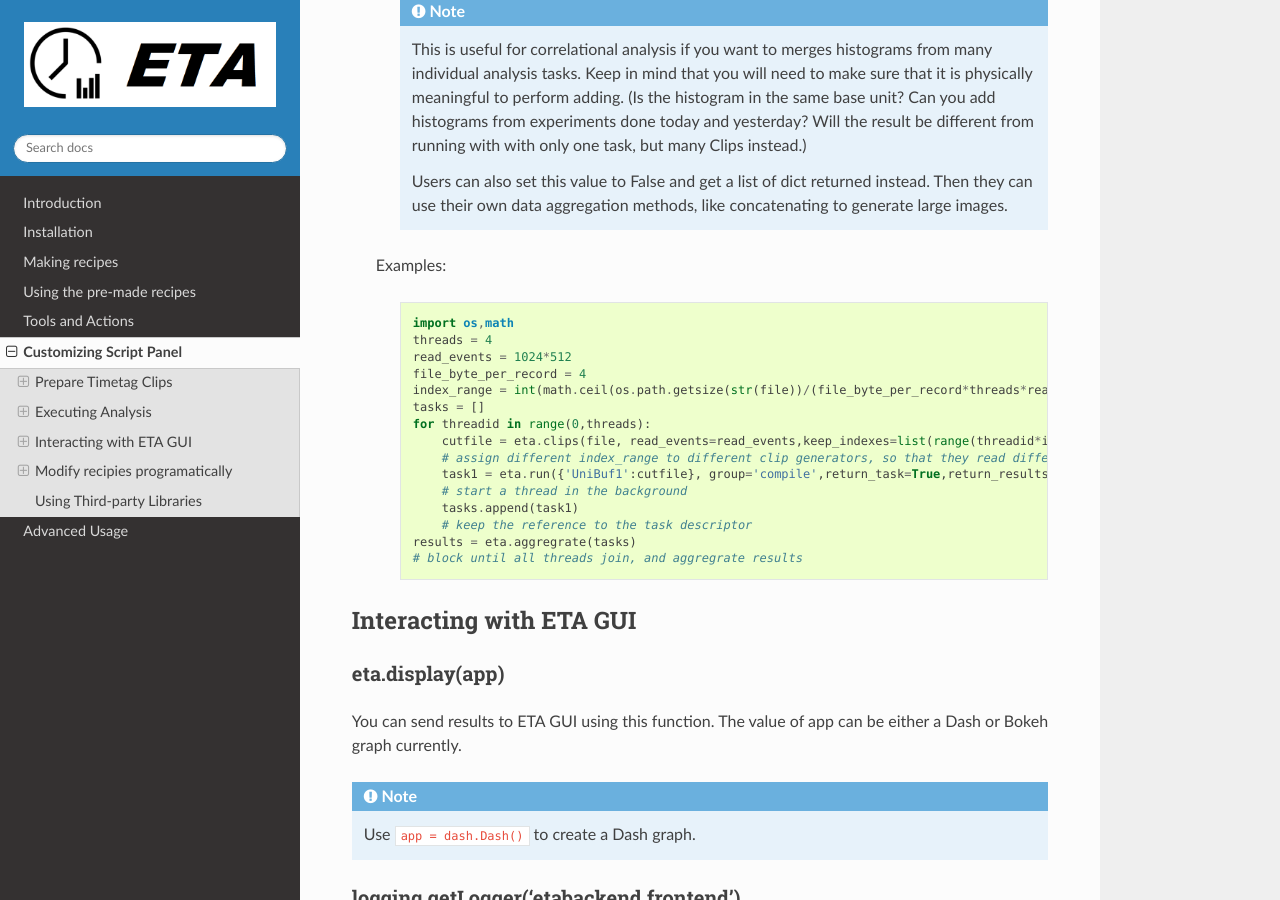
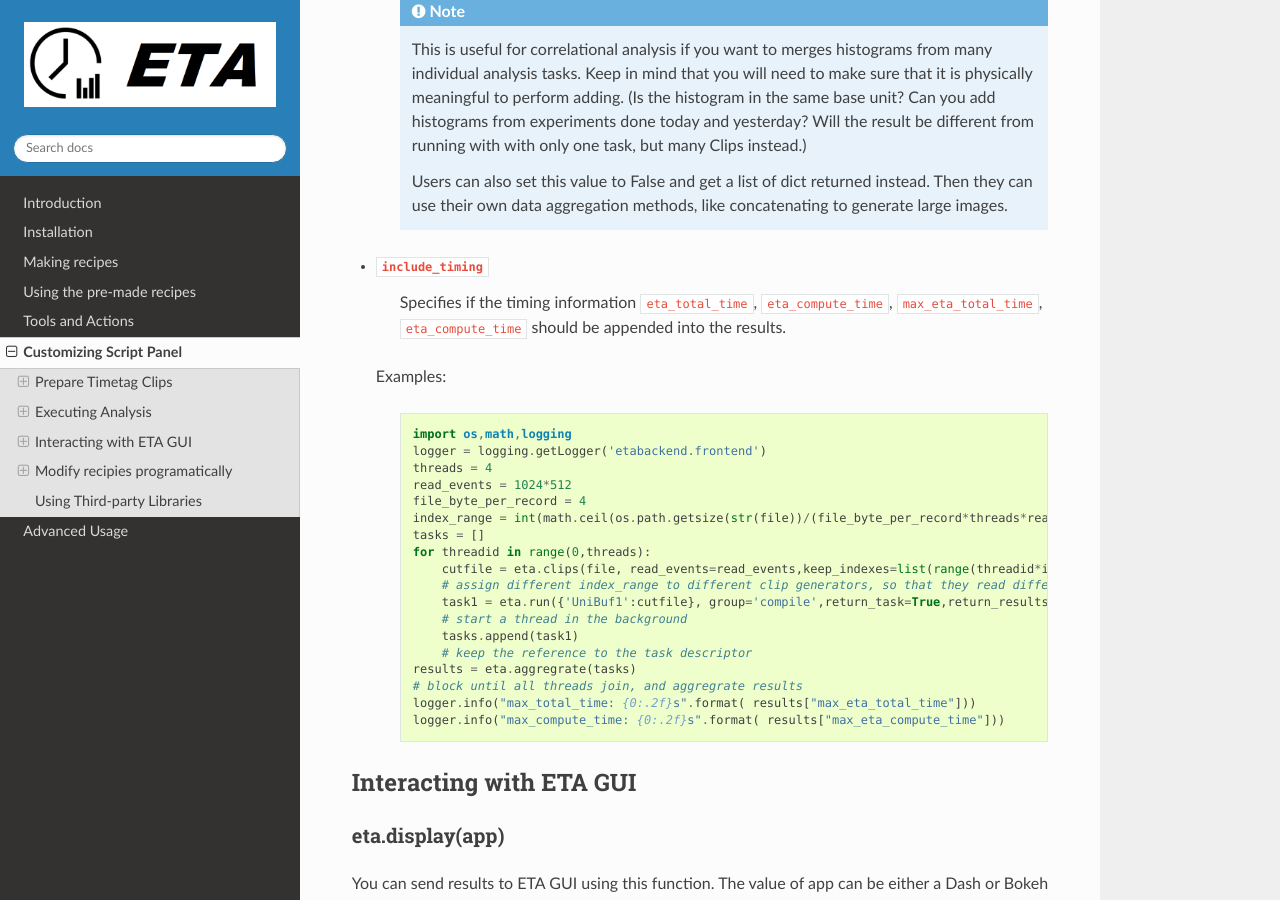
Before and after one commit to timetag/timetag.github.io, a Sphinx documentation site: the page built from docs/python.rst, in a window 1280 px wide and 900 px high, scrolled down 7307 px. Built offline with Sphinx 7.4.7 and the Read the Docs theme 2.0.0, drawn with Linux system fonts in a browser that asks for light colours; some of the changed text lies outside the part shown.

Commit message:
Update python.rst

```diff
--- a/docs/python.rst
+++ b/docs/python.rst
@@ -182,7 +182,7 @@ The analysis will block the execution of Python script until the **results are r
 - ``stop_with_source``
     Stop the analysis when any of the sources reaches its end. Set it to False if you want to run simulation without any source.
 
-eta.aggregrate(list_of_tasks, sum_results=True):
+eta.aggregrate(list_of_tasks, sum_results=True, include_timing=False):
 ......
 ``eta.aggregrate`` will gather data form previous multi-threading anlaysis tasks started with ``return_results=False`` and put them together as the final results. If all previously anlaysis tasks haven't finished, ETA will block until all of them are finished.
 
@@ -201,11 +201,16 @@ eta.aggregrate(list_of_tasks, sum_results=True):
 
         Users can also set this value to False and get a list of dict returned instead. Then they can use their own data aggregation methods, like concatenating to generate large images.
 
+- ``include_timing``
+    Specifies if the timing information ``eta_total_time``, ``eta_compute_time``, ``max_eta_total_time``, ``eta_compute_time`` should be appended into the results.
+
+
  Examples:
 
     .. code-block:: python
 
-            import os,math
+            import os,math,logging
+            logger = logging.getLogger('etabackend.frontend')
             threads = 4
             read_events = 1024*512
             file_byte_per_record = 4
@@ -220,7 +225,8 @@ eta.aggregrate(list_of_tasks, sum_results=True):
                 # keep the reference to the task descriptor
             results = eta.aggregrate(tasks)
             # block until all threads join, and aggregrate results
-
+            logger.info("max_total_time: {0:.2f}s".format( results["max_eta_total_time"]))
+            logger.info("max_compute_time: {0:.2f}s".format( results["max_eta_compute_time"]))
 
 Interacting with ETA GUI
 -----
```
